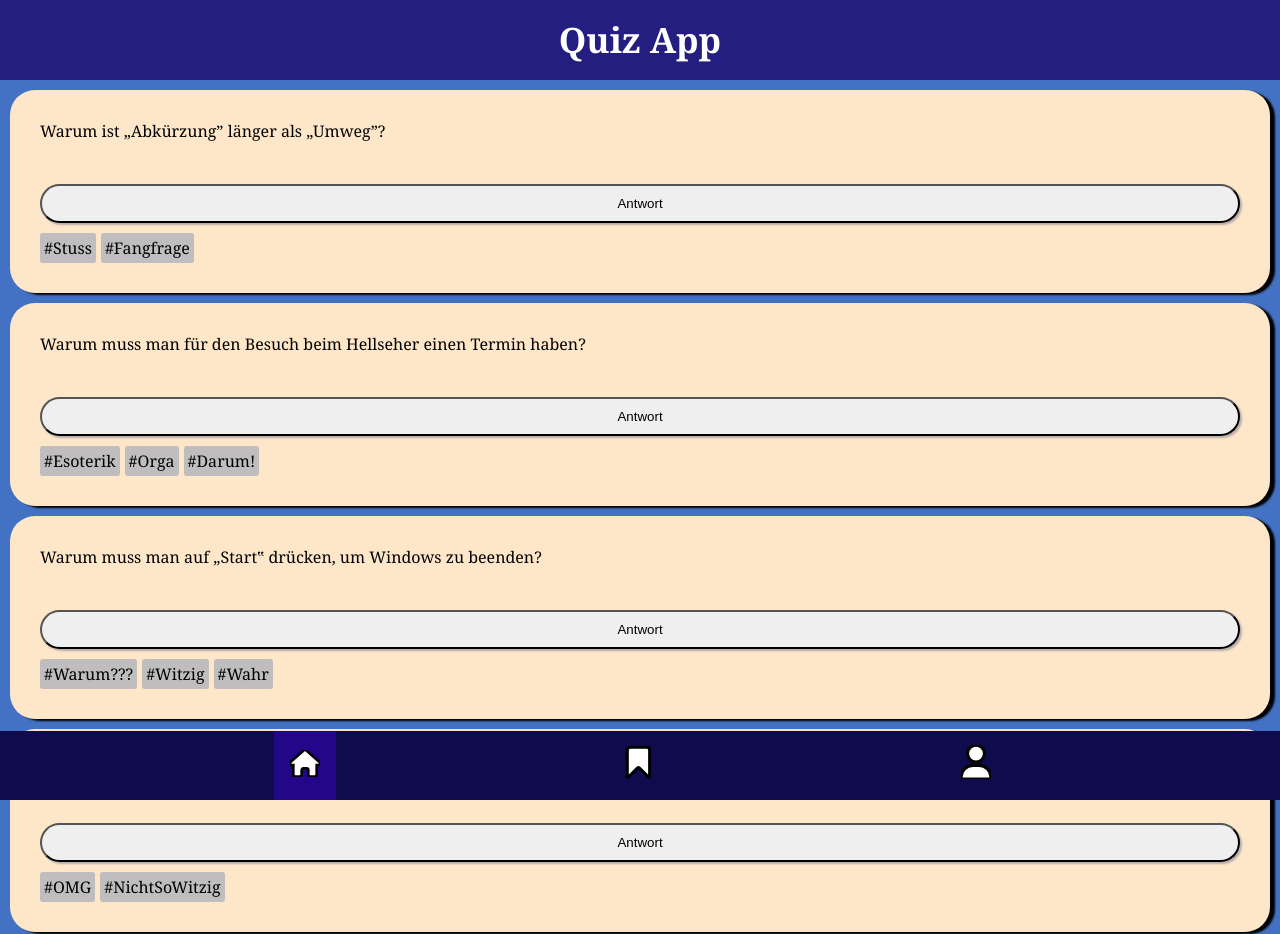
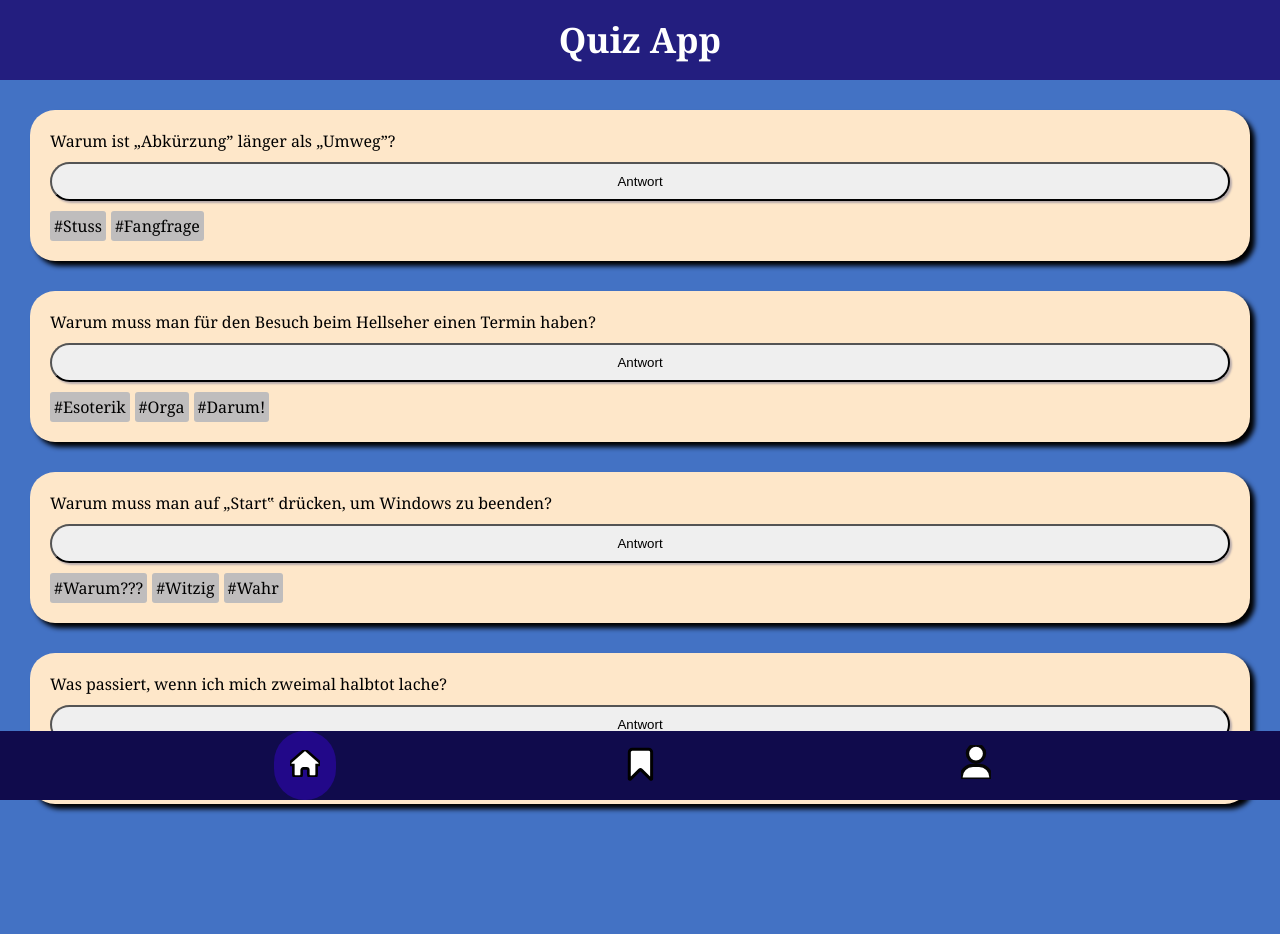
Before and after one commit to TariqAlQadi/quiz-app, a plain HTML site: page index.html in a window 1280 px wide. Shown: the top 934 px of the page. Drawn offline with Linux system fonts and the light colour scheme.

Commit message:
small corrections

```diff
--- a/css/styles.css
+++ b/css/styles.css
@@ -1,4 +1,5 @@
 * {
+
     box-sizing: borderbox;
     padding: 0;
     margin: 0;
@@ -7,6 +8,7 @@
 }
 
 h1 {
+
     background-color: rgb(35, 30, 127);
     height: 80px;
     width: 100%;
@@ -14,6 +16,7 @@ h1 {
 }
 
 label.logo {
+
     color: white;
     font-size: 35px;
     line-height: 80px;
@@ -22,6 +25,7 @@ label.logo {
 }
 
 body {
+
     display: flex;
     flex-direction: column;
     justify-content: center;
@@ -30,25 +34,28 @@ body {
 }
 
 article {
+
     display: flex;
     flex-direction: column;
     justify-content: center;
     box-align: center;
     gap: 10px;
-    margin: 10px;
-    padding: 30px;
+    margin: 30px;
+    padding: 20px;
     background-color: rgb(254, 231, 201);
     border-radius: 25px;
-    box-shadow: 5px 2px 2px rgb(0, 0, 0);
+    box-shadow: 5px 5px 5px rgb(0, 0, 0);
 }
 
 button {
+
     padding: 10px;
     border-radius: 25px;
     box-shadow: 2px 2px 2px rgb(183, 171, 171);
 }
 
 .navbar {
+
     background-color: rgb(16, 11, 76);
     overflow: hidden;
     position: fixed;
@@ -57,6 +64,7 @@ button {
 }
 
 .navbar a {
+
     float: left;
     display: block;
     color: #f2f2f2;
@@ -67,20 +75,26 @@ button {
   }
 
 .navbar a:hover {
+
     background-color: rgb(34, 8, 137);
+
 }
 
 .navbar a.active {
+
+    border-radius: 50px;
     background-color: rgb(34, 8, 137);
     color: white;
 }
 
 div {
+
     display: flex;
     justify-content: space-evenly;
 }
 
 .hashtag {
+
     display: flex;
     justify-content: row;
     gap: 5px;
@@ -88,6 +102,7 @@ div {
 }
 
 li {
+
     padding: 4px;
     background-color: rgb(191, 189, 189);
     border-radius: 3px;
@@ -124,6 +139,9 @@ li {
 
 .bookmark {
 
+  position: relative;
+  top:2px;
+  left: 2px;
   stroke: rgb(0, 0, 0);
   stroke-width: 25;
   stroke-miterlimit: 10;
@@ -133,21 +151,9 @@ li {
   fill: rgb(255, 255, 255);
 }
 
+/* Slider button */
+.switch {
 
-
-
-
-
-
-
-
-
-
-
-
-
-/* The switch - the box around the slider */
-.switch {
     position: relative;
     left: 80%;
     display: inline-block;
@@ -155,15 +161,15 @@ li {
     height: 34px;
   }
 
-  /* Hide default HTML checkbox */
   .switch input {
+
     opacity: 0;
     width: 0;
     height: 0;
   }
 
-  /* The slider */
   .slider {
+
     position: absolute;
     cursor: pointer;
     top: 0;
@@ -176,6 +182,7 @@ li {
   }
 
   .slider:before {
+
     position: absolute;
     content: "";
     height: 26px;
@@ -188,24 +195,29 @@ li {
   }
 
   input:checked + .slider {
+
     background-color: #2196F3;
   }
 
   input:focus + .slider {
+
     box-shadow: 0 0 1px #2196F3;
   }
 
   input:checked + .slider:before {
+
     -webkit-transform: translateX(26px);
     -ms-transform: translateX(26px);
     transform: translateX(26px);
   }
 
-  /* Rounded sliders */
+
   .slider.round {
+
     border-radius: 34px;
   }
 
   .slider.round:before {
+
     border-radius: 50%;
   }
```
Also changed, not shown: bookmarks.html (+2 -2 lines), index.html (+4 -4 lines).
